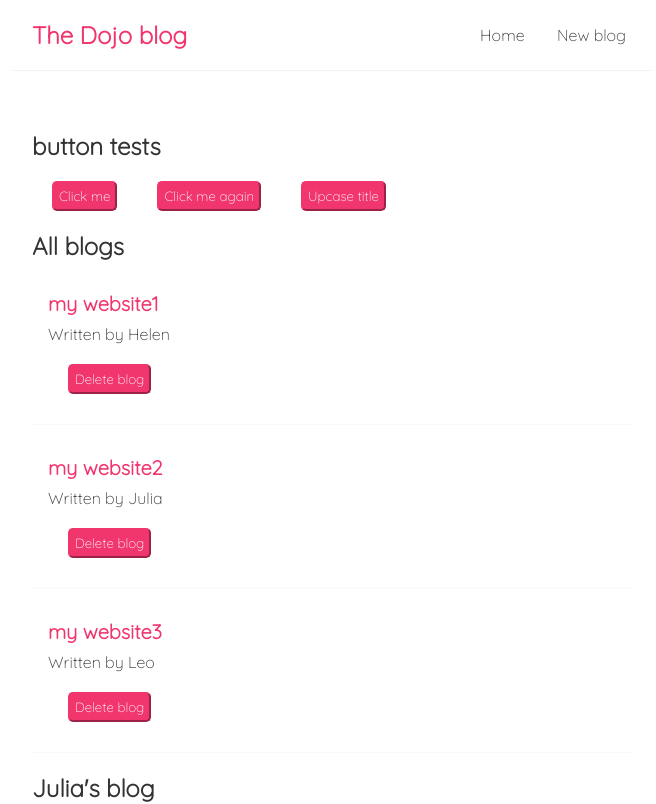
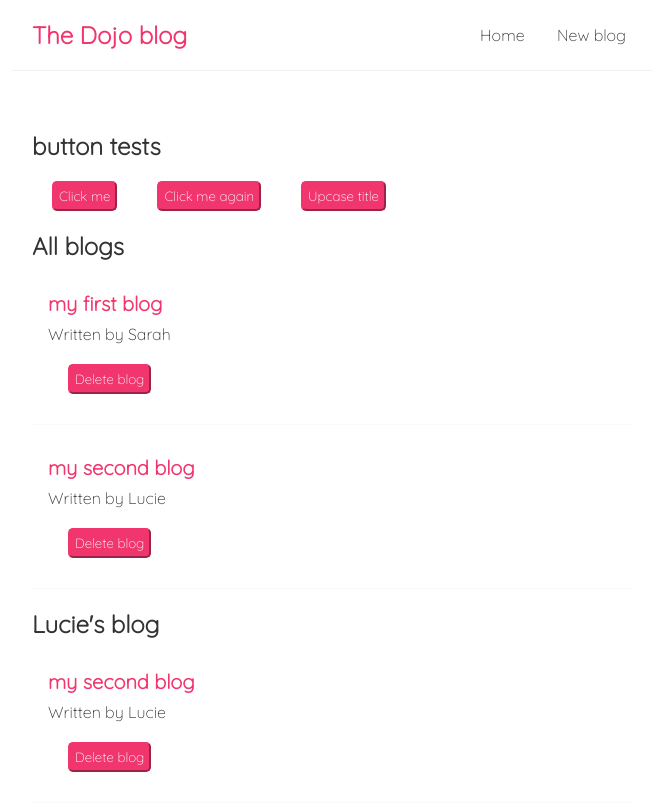
Before and after one commit to SarahGuillon/dojo-blog, a React (Create React App) app: page / in a window 1280 px wide. Shown: the top 804 px of the page, without its empty margins (308-964 px from the left). Built offline with nearby package versions, Linux system fonts and the light colour scheme; data requests are answered from the project's data file.

Commit message:
fetching data

```diff
--- a/src/Home.js
+++ b/src/Home.js
@@ -3,17 +3,8 @@ import BlogList from "./Bloglist";
 
 const Home = () => {
 
-  // useEffect test
-  useEffect(() => {
-    console.log("use effect ran")
-    console.log(blogs);
-  },[]);
-
-  // useState test
-  const [blogs, setBlogs] = useState([
-    {title: "my website1", body: "lorem ipsum...", author: "Helen", id: 1 },
-    {title: "my website2", body: "lorem ipsum...", author: "Julia", id: 2 },
-    {title: "my website3", body: "lorem ipsum...", author: "Leo", id: 3 }])
+  // useState test (initial value of blogs => null & we will update it later with fetch)
+  const [blogs, setBlogs] = useState(null);
 
   const [title, setTitle] = useState("button tests");
 
@@ -36,6 +27,17 @@ const Home = () => {
     setBlogs(newBlogs);
   }
 
+    // useEffect test
+    useEffect(() => {
+      console.log("use effect ran")
+      fetch('http://localhost:8000/blogs')
+      .then(response => response.json())
+      .then(data => {
+        console.log(data);
+        setBlogs(data);
+      })
+    },[]);
+
     // Datas displayed on homepage using functions & props
   return (
     <div className="home">
@@ -45,8 +47,8 @@ const Home = () => {
       <button onClick={modifyValueOnClick}>Upcase title</button>
 
       <div className="homeList">
-        <BlogList blogs={blogs} title="All blogs" handleDelete={handleDelete}/>
-        <BlogList blogs={blogs.filter((blog) => blog.author === "Julia")} title="Julia's blog"/>
+        {blogs && <BlogList blogs={blogs} title="All blogs" handleDelete={handleDelete}/>}
+        {blogs && <BlogList blogs={blogs.filter((blog) => blog.author === "Lucie")} title="Lucie's blog"/>}
       </div>
     </div>
   );
```
